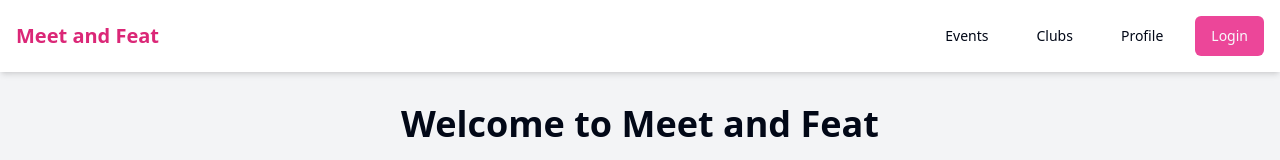
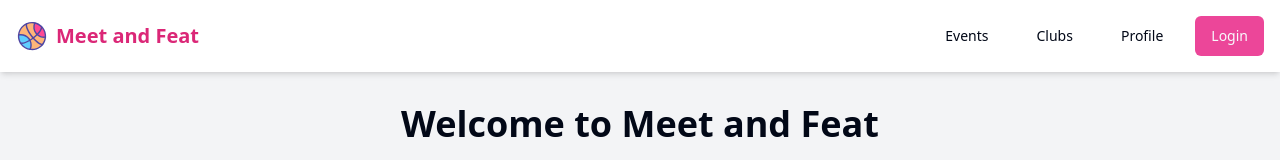
Before and after one commit to SoftwareArch-BackstreetBoys/frontend, a React (Vite) app: page / in a window 1280 px wide. Shown: the top 160 px of the page. Built offline with nearby package versions, Linux system fonts and the light colour scheme; no server answers.

Commit message:
feat: icon in Navbar

```diff
--- a/src/components/Navbar.jsx
+++ b/src/components/Navbar.jsx
@@ -36,7 +36,7 @@ const Navbar = () => {
     <nav className="bg-white shadow-md">
       <div className="container mx-auto px-4">
         <div className="flex justify-between items-center py-4">
-          <Link to="/" className="text-xl font-bold text-pink-600">Meet and Feat</Link>
+          <Link to="/" className="flex flex-row items-center"><img src="icon.svg" className='w-8 h-8'></img><p className='text-xl font-bold text-pink-600 ml-2'>Meet and Feat</p></Link>
           <div className="space-x-4">
             <Link to="/events">
               <Button variant="ghost">Events</Button>
```
